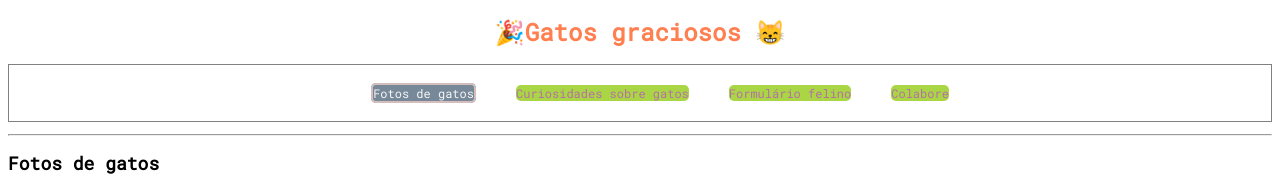
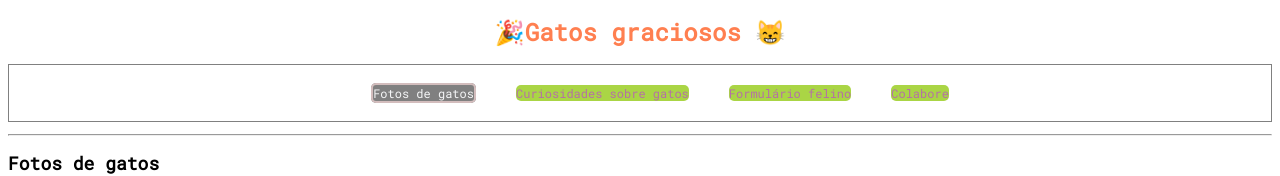
Before and after one commit to gilson-delgado/galeria, a website: page index.html in a window 1280 px wide. In both pictures the pointer is over the link "Fotos de gatos". Shown: the top 176 px of the page. Drawn offline with Linux system fonts and the light colour scheme.

Commit message:
alterado backgroundcolor para grey em nav.a.hover

```diff
--- a/style.css
+++ b/style.css
@@ -29,7 +29,7 @@ nav a {
 
 nav a:hover {
     color: #f5f6f7;
-    background-color:lightslategrey;
+    background-color:grey;
     border-radius: 5px;
     border: 2px solid rgb(211, 189, 189);
 }
```
